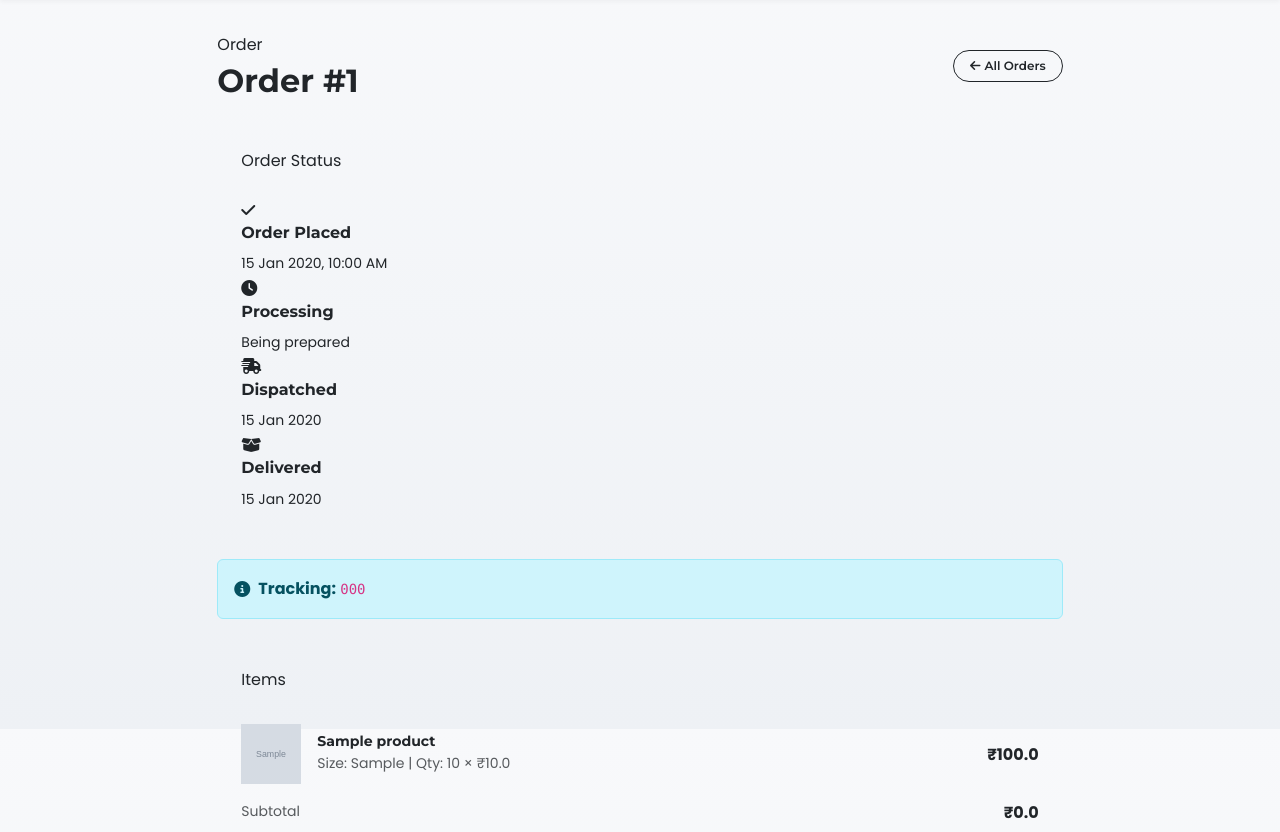
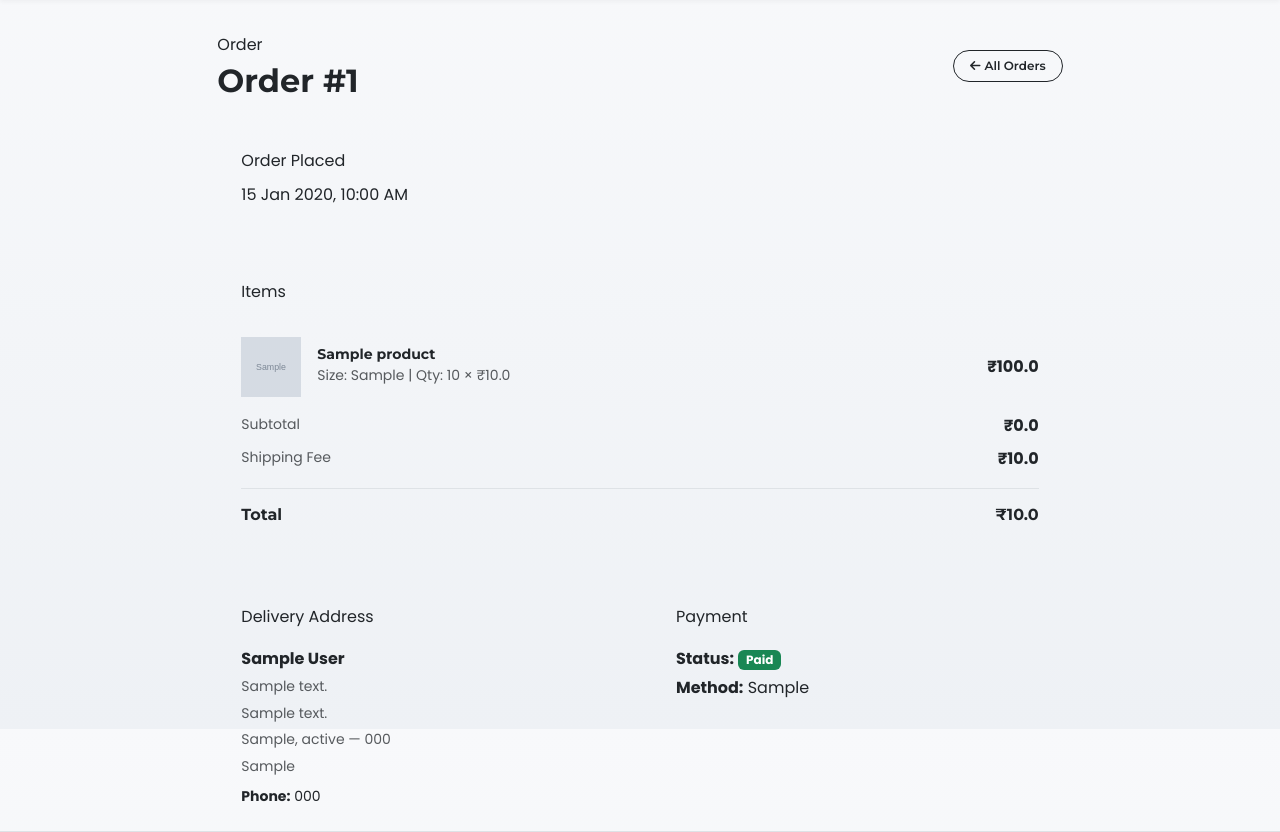
Before and after one commit to Deepu-Bijoy/404-Clothing, a Flask app: page /order/1 in a window 1280 px wide. Shown: the part 71-903 px from the top of the page. Run offline with Flask 3, Linux system fonts and the light colour scheme; a user stored in the database is signed in; tables that the repository leaves empty hold one stand-in row (values such as "Sample post"); grey boxes marked "Sample" are stand-in pictures.

Commit message:
Order detail: remove tracker/tracking, show Paid badge on payment success

```diff
--- a/templates/shop/order_detail.html
+++ b/templates/shop/order_detail.html
@@ -6,17 +6,11 @@
         <div><p class="section-label mb-1">Order</p><h2 class="section-title mb-0">Order #{{ order.id }}</h2></div>
         <a href="{{ url_for('shop.my_orders') }}" class="btn btn-outline-dark px-3" style="font-size:0.75rem;"><i class="fas fa-arrow-left me-1"></i>All Orders</a>
     </div>
-    <!-- Timeline -->
+    <!-- Order Date -->
     <div class="p-4 mb-4" style="border: 1px solid var(--border-subtle);">
-        <p class="section-label mb-4">Order Status</p>
-        <div class="order-timeline">
-            <div class="timeline-item {% if order.status in ['Processing','Dispatched','Out for Delivery','Delivered'] %}active{% endif %}"><div class="timeline-icon"><i class="fas fa-check"></i></div><div class="timeline-content"><h6>Order Placed</h6><small>{{ order.created_at.strftime('%d %b %Y, %I:%M %p') }}</small></div></div>
-            <div class="timeline-item {% if order.status in ['Processing','Dispatched','Out for Delivery','Delivered'] %}active{% endif %}"><div class="timeline-icon"><i class="fas fa-clock"></i></div><div class="timeline-content"><h6>Processing</h6><small>Being prepared</small></div></div>
-            <div class="timeline-item {% if order.status in ['Dispatched','Out for Delivery','Delivered'] %}active{% endif %}"><div class="timeline-icon"><i class="fas fa-shipping-fast"></i></div><div class="timeline-content"><h6>Dispatched</h6><small>{% if order.dispatch_date %}{{ order.dispatch_date.strftime('%d %b %Y') }}{% else %}Awaiting dispatch{% endif %}</small></div></div>
-            <div class="timeline-item {% if order.status == 'Delivered' %}active{% endif %}"><div class="timeline-icon"><i class="fas fa-box-open"></i></div><div class="timeline-content"><h6>Delivered</h6><small>{% if order.delivered_date %}{{ order.delivered_date.strftime('%d %b %Y') }}{% elif order.estimated_delivery_date %}Expected {{ order.estimated_delivery_date.strftime('%d %b %Y') }}{% else %}Pending{% endif %}</small></div></div>
-        </div>
+        <p class="section-label mb-2">Order Placed</p>
+        <p class="mb-0">{{ order.created_at.strftime('%d %b %Y, %I:%M %p') }}</p>
     </div>
-    {% if order.tracking_number %}<div class="alert alert-info d-flex align-items-center mb-4"><i class="fas fa-info-circle me-2"></i><strong>Tracking:</strong>&nbsp;<code>{{ order.tracking_number }}</code></div>{% endif %}
     <!-- Items -->
     <div class="p-4 mb-4" style="border: 1px solid var(--border-subtle);">
         <p class="section-label mb-3">Items</p>
@@ -34,7 +28,7 @@
     <!-- Address & Payment -->
     <div class="row g-4">
         <div class="col-md-6"><div class="p-4 h-100" style="border:1px solid var(--border-subtle);"><p class="section-label mb-3">Delivery Address</p><p class="mb-1"><strong>{{ order.full_name }}</strong></p><p class="mb-1 text-muted small">{{ order.address_line1 }}</p>{% if order.address_line2 %}<p class="mb-1 text-muted small">{{ order.address_line2 }}</p>{% endif %}<p class="mb-1 text-muted small">{{ order.city }}, {{ order.state }} — {{ order.postal_code }}</p><p class="mb-0 text-muted small">{{ order.country }}</p><p class="mb-0 mt-2 small"><strong>Phone:</strong> {{ order.phone_number }}</p></div></div>
-        <div class="col-md-6"><div class="p-4 h-100" style="border:1px solid var(--border-subtle);"><p class="section-label mb-3">Payment</p><p class="mb-1"><strong>Status:</strong> <span class="badge bg-success">{{ order.payment_status }}</span></p>{% if order.payment %}<p class="mb-0"><strong>Method:</strong> {{ order.payment.payment_gateway }}</p>{% endif %}</div></div>
+        <div class="col-md-6"><div class="p-4 h-100" style="border:1px solid var(--border-subtle);"><p class="section-label mb-3">Payment</p><p class="mb-1"><strong>Status:</strong> {% if order.payment_status == 'Paid' %}<span class="badge bg-success">Paid</span>{% else %}<span class="badge bg-warning text-dark">{{ order.payment_status }}</span>{% endif %}</p>{% if order.payment %}<p class="mb-0"><strong>Method:</strong> {{ order.payment.payment_gateway }}</p>{% endif %}</div></div>
     </div>
 </div></div>
 {% endblock %}
```
